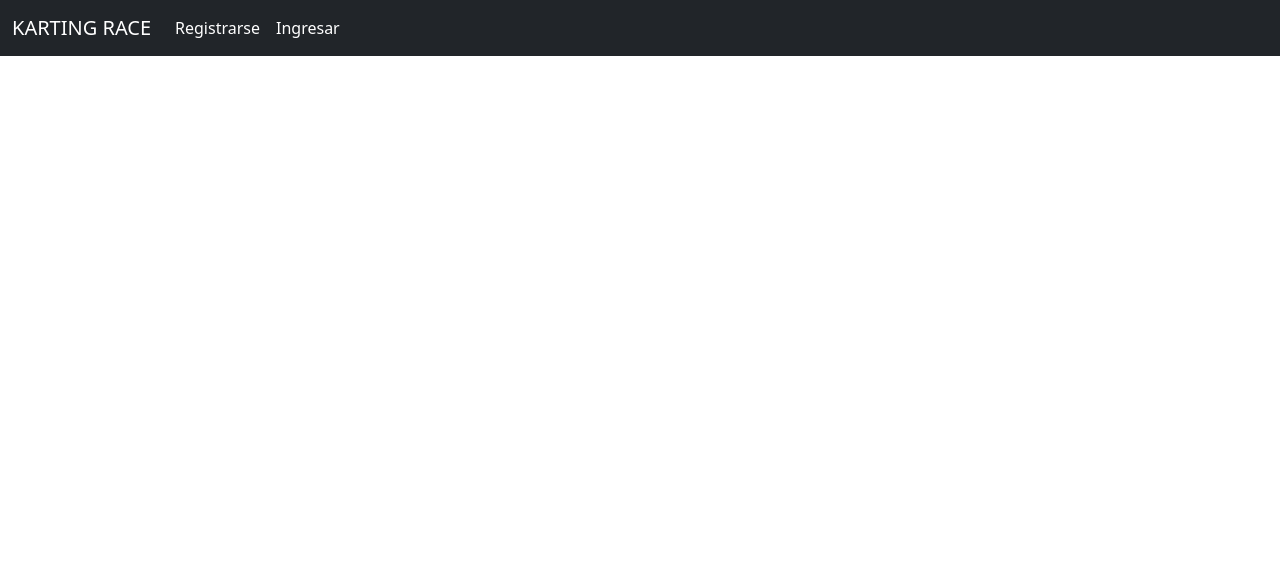
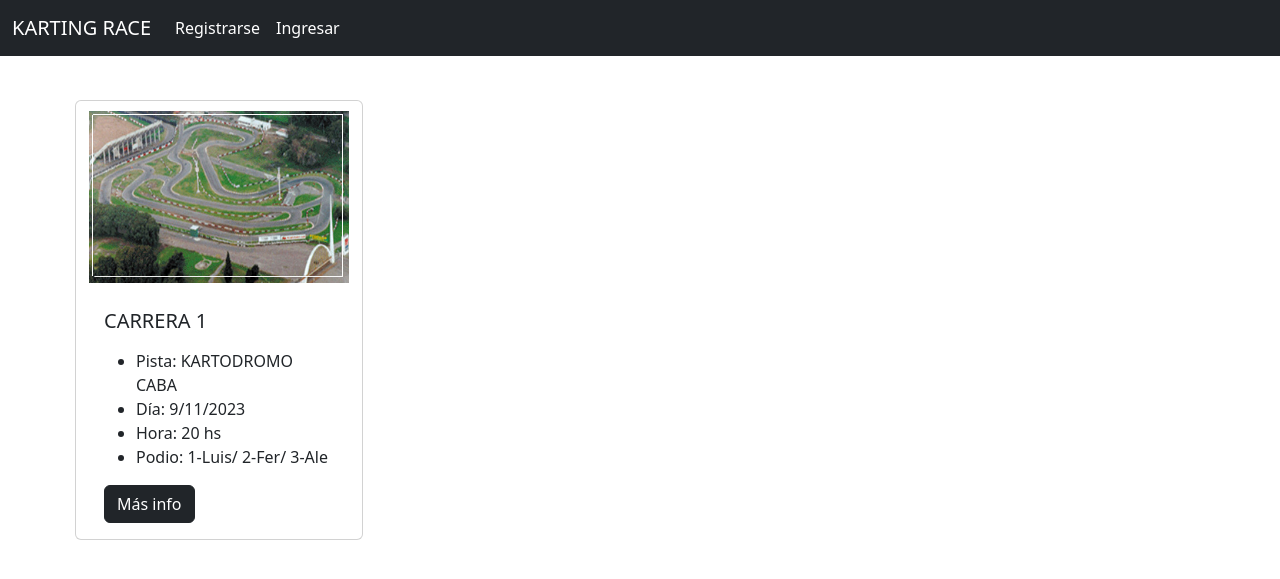
Before and after one commit to MattFelpeto/web-con-Python-Django, a Django app: page /Historial in a window 1280 px wide. Shown: the top 579 px of the page. Run offline with Django 4.2, Linux system fonts and the light colour scheme.

Commit message:
cambios en historial carreras

```diff
--- a/WebKarting/templates/historial.html
+++ b/WebKarting/templates/historial.html
@@ -2,7 +2,25 @@
 
 {% block content%}
 
-
+<div class="container">
+    <div class="row">
+  <div class="card" style="width: 18rem; top: 20px; left: 5px; right: 20px">
+      <img src="/static/images/Kartodromo_CABA.png" style="padding: 10px; padding-right: 1px; padding-left: 1px" class="card-img-top" alt="...">
+      <div class="card-body">
+        <h5 class="card-title">CARRERA 1</h5>
+        <p class="card-text">
+          <ul>
+              <li>Pista: KARTODROMO CABA</li>
+              <li>Día: 9/11/2023</li>
+              <li>Hora: 20 hs</li>
+              <li>Podio: 1-Luis/ 2-Fer/ 3-Ale</li>
+          </ul>
+      </p>
+        <a href={% url 'carrea-1' %} class="btn btn-dark">Más info</a>
+      </div>
+    </div>
+  </div>
+  </div>
 
 
 
--- a/WebKarting/urls.py
+++ b/WebKarting/urls.py
@@ -13,5 +13,7 @@ urlpatterns = [
     path('login_user', views.login_user, name="login"),
     path('logout_user', views.logout_user, name="logout"),
     path('register_user', views.register_user, name="register_user"),
-    path('info_puntaje', views.puntuacion, name='como_se_puntua')
+    path('info_puntaje', views.puntuacion, name='como_se_puntua'),
+    path('historial', views.historial_carreras, name='historial-carrera'),
+    path('carrera_1', views.historial_carrera_1, name='carrea-1'),
     ]
--- a/WebKarting/views.py
+++ b/WebKarting/views.py
@@ -49,6 +49,9 @@ def tabla_pos(request):
 def historial_carreras(request):
     return render(request, 'historial.html', {})
 
+def historial_carrera_1(request):
+    return render(request, 'historial_carrera_1.html', {})
+
 def fechas_carreras(request):
     Pista = Fechas_Carreras.objects.all()
     return render(request, 'fechas.html', {
--- a/tablakarting/settings.py
+++ b/tablakarting/settings.py
@@ -134,7 +134,7 @@ STATICFILES_DIRS = [
     os.path.join(BASE_DIR, '/WEB/staticfiles'),
 ]
 
-STATICFILES_STORAGE = 'whitenoise.storage.CompressedManifestStaticFilesStorage'
+#STATICFILES_STORAGE = 'whitenoise.storage.CompressedManifestStaticFilesStorage'
 
 # Default primary key field type
 # https://docs.djangoproject.com/en/4.2/ref/settings/#default-auto-field
```
Also changed, not shown: WebKarting/templates/historial_carrera_1.html (added, +7 -0 lines), WebKarting/static/images/carrera1.png (added), 1 other file.
